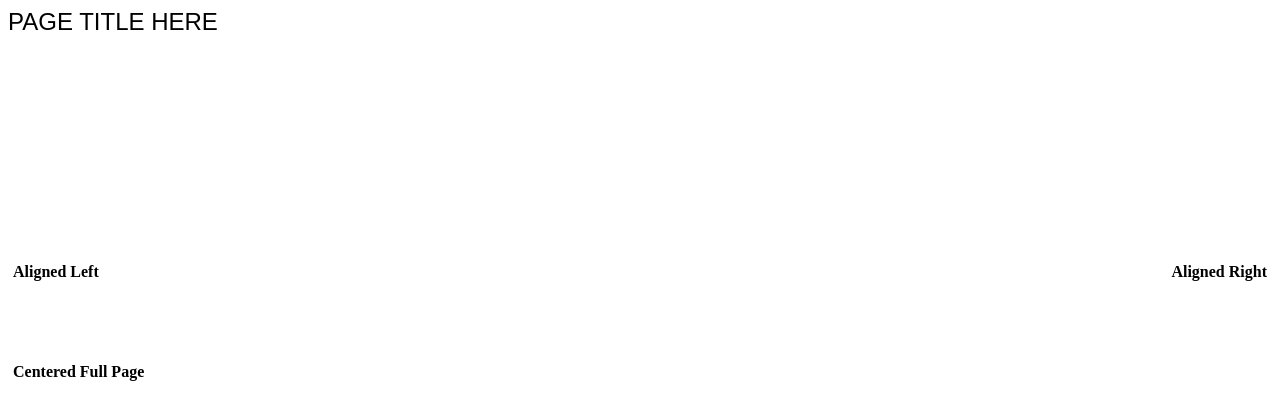
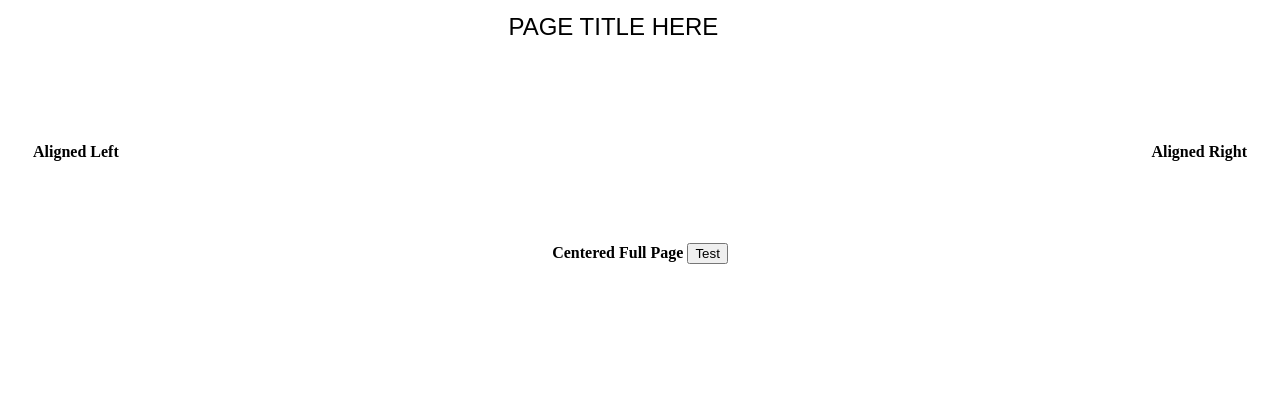
Before and after one commit to nw/DIGIGIT, a plain HTML site: page index.html in a window 1280 px wide. Drawn offline with Linux system fonts and the light colour scheme.

Commit message:
JS
added JS function

```diff
--- a/index.html
+++ b/index.html
@@ -14,15 +14,18 @@ DIGI NINJA DEV
 #header
 {
     position:  relative;
+    padding: 5px;
     width: 95%;
-    height: 250px;
+    height: 100px;
     font-size: 24px;
     font-family: sans-serif;
+    text-align: center;
 }
 #content
 {
     position: relative;
-    padding: 5px;
+    height:  auto;
+    padding: 25px;
     font-size: 18x;
     font-weight: bold
 }
@@ -43,8 +46,21 @@ DIGI NINJA DEV
     height: 100px;
     width: 50%;
 }
-#content .full_page{}
+#content .full_page
+{
+    position: relative;
+    float: left;
+    text-align: center;
+    height: 100px;
+    width: 100%;
+}
 </style>
+<script type="text/javascript">
+function test()
+{
+      alert('This is a test!');
+}
+</script>
 <body>
 <div id="wrapper">
     <div id="header">
@@ -60,7 +76,7 @@ DIGI NINJA DEV
         </div>
 
         <div class="full_page">
-        Centered Full Page
+        Centered Full Page <input type="button" value="Test" onclick="test()" />
         </div>
     </div>
 </div>
```
